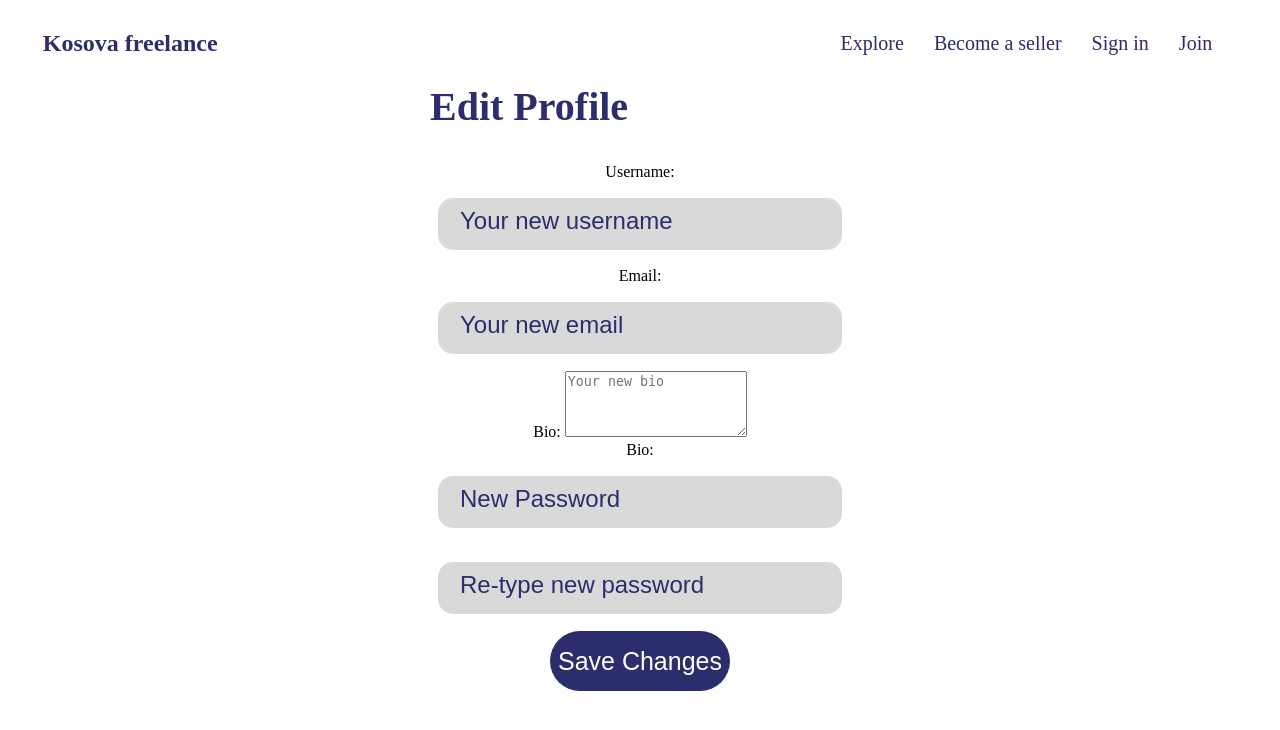
After one commit to arbrugova/ds-project, a PHP site: page /editProfile.php in a window 1280 px wide. The commit adds this page. Shown: the top 730 px of the page. Run offline with PHP 8.4, Linux system fonts and the light colour scheme.

Commit message:
Added edit feautre (not final version)

```diff
--- /dev/null
+++ b/editProfile.php
@@ -0,0 +1,53 @@
+<!DOCTYPE html>
+<html lang="en">
+<head>
+    <meta charset="UTF-8">
+    <meta name="viewport" content="width=device-width, initial-scale=1.0">
+    <title>Edit Profile</title>
+    <link rel="stylesheet" type="text/css" href="css/style.css">
+</head>
+<body>
+<section class="edit-profile">
+    <nav class="navbar">
+        <a href="index.php" class="navbar-brand">Kosova freelance</a>
+        <ul class="navbar-nav">
+            <li class="nav-item">
+                <a href="explore.php" class="nav-link">Explore</a>
+            </li>
+            <li class="nav-item">
+                <a href="#" class="nav-link">Become a seller</a>
+            </li>
+            <li class="nav-item">
+                <a href="login.php" class="nav-link">Sign in</a>
+            </li>
+            <li class="nav-item">
+                <a href="signup.php" class="nav-link">Join</a>
+            </li>
+        </ul>
+    </nav>
+    <div class="container">
+        <h2>Edit Profile</h2>
+        <form action="editProfileLogic.php" method="post">
+            <div class="form-group">
+                <label for="editUsername">Username:</label>
+                <input type="text" id="editUsername" name="editUsername" placeholder="Your new username">
+            </div>
+            <div class="form-group">
+                <label for="editEmail">Email:</label>
+                <input type="email" id="editEmail" name="editEmail" placeholder="Your new email">
+            </div>
+            <div class="form-group">
+                <label for="editBio">Bio:</label>
+                <textarea id="editBio" name="editBio" rows="4" placeholder="Your new bio"></textarea>
+            </div>
+            <div class="form-group">
+                <label for="editBio">Bio:</label>
+                <input id="editPassword" name="editPassword" type="password" placeholder="New Password"></input>
+                <input id="editRetypePassword" name="editRetypePassword" type="password" placeholder="Re-type new password"></input>
+            </div>
+            <button type="submit">Save Changes</button>
+        </form>
+    </div>
+</section>
+</body>
+</html>
```
Also changed, not shown: editProfileLogic.php (added, +71 -0 lines), profile.php (+11 -2 lines).
